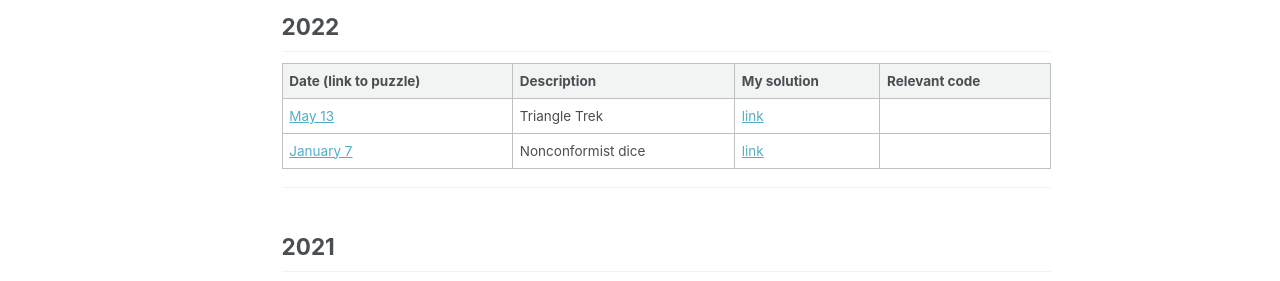
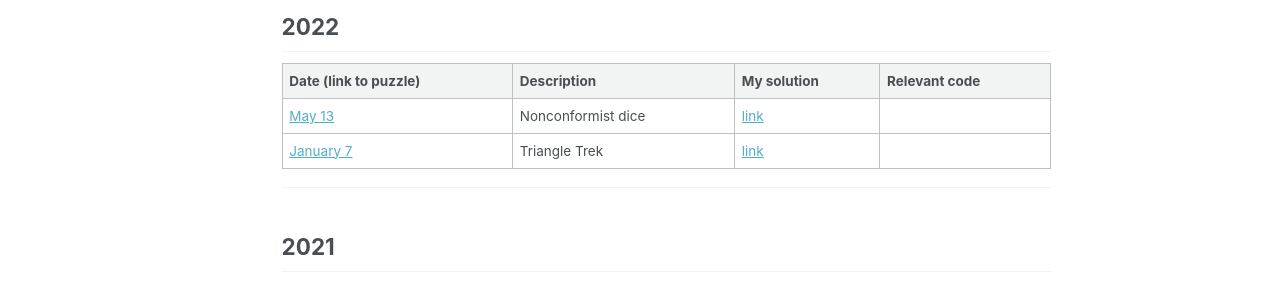
Before and after one commit to markwgirard/markwgirard.github.io, a Jekyll site: the page built from _pages/riddlers.md, in a window 1280 px wide. Shown: the part 498-779 px from the top of the page. Built offline with Jekyll 4.4.1, drawn with Linux system fonts in a browser that asks for light colours; part of the change alters nothing that is shown.

```diff
--- a/_pages/riddlers.md
+++ b/_pages/riddlers.md
@@ -20,8 +20,8 @@ This is a collection of all of my solutions to the weekly puzzles from FiveThirt
 
 | Date (link to puzzle)                                                             | Description         | My solution | Relevant code |
 | --------------------------------------------------------------------------------- | ------------------- | ----------- |-------------- |
-| [May 13]([https://fivethirtyeight.com/features/can-you-trek-the-triangle/](https://fivethirtyeight.com/features/its-elementary-my-dear-riddler/)) | Triangle Trek     | [link](/riddlers/20220107_Riddler.pdf)        |            |
-| [January 7](https://fivethirtyeight.com/features/can-you-trek-the-triangle/) | Nonconformist dice     | [link](/riddlers/20220513_Riddler.pdf)        |            |
+| [May 13](https://fivethirtyeight.com/features/its-elementary-my-dear-riddler/) | Nonconformist dice     | [link](/riddlers/20220107_Riddler.pdf)        |            |
+| [January 7](https://fivethirtyeight.com/features/can-you-trek-the-triangle/) |   Triangle Trek   | [link](/riddlers/20220513_Riddler.pdf)        |            |
 
 ---------------------------------------
 
```
